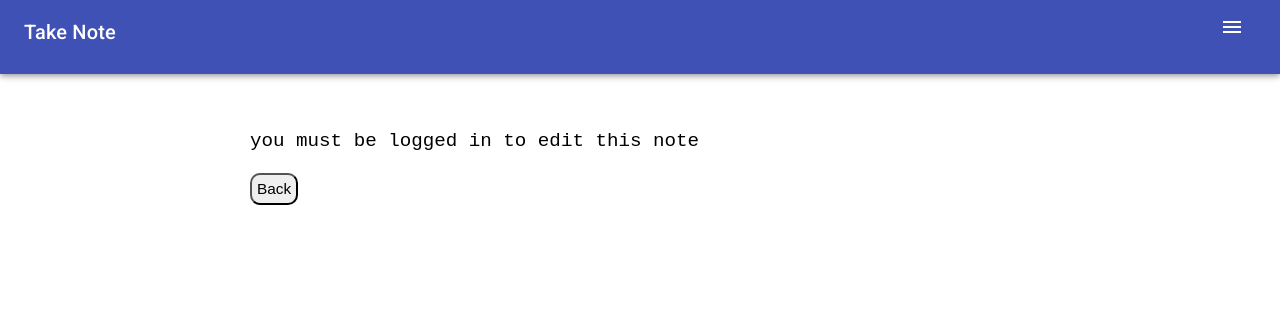
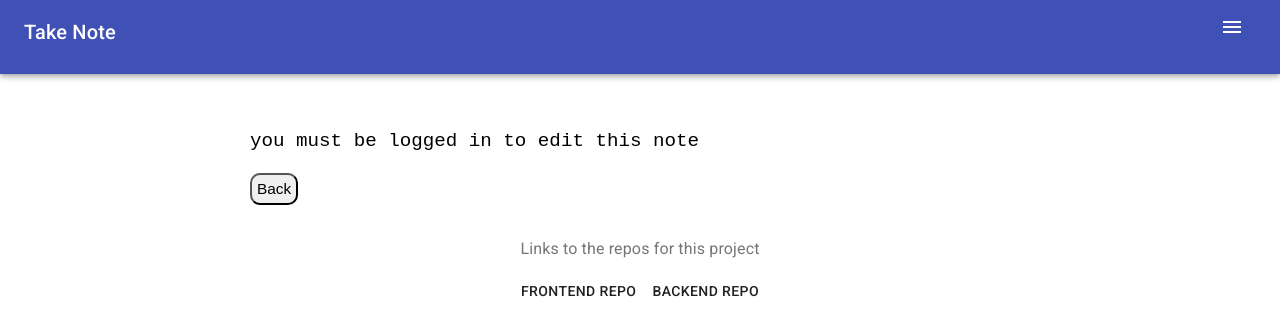
Before and after one commit to khamp19/mynotes-v2, a React (Create React App) app: page /notes/1/update in a window 1280 px wide. Shown: the top 336 px of the page. Built offline with nearby package versions, Linux system fonts and the light colour scheme; no server answers.

Commit message:
added footer; fixed spacing on landing page

```diff
--- /dev/null
+++ b/src/Components/Footer.js
@@ -0,0 +1,38 @@
+import React from 'react';
+import { Link as RouterLink } from 'react-router-dom';
+import Link from '@material-ui/core/Link';
+import Button from '@material-ui/core/Button';
+import Typography from '@material-ui/core/Typography';
+
+import { makeStyles } from '@material-ui/core/styles';
+
+const useStyles = makeStyles(theme => ({
+  footer: {
+    backgroundColor: theme.palette.background.paper,
+    padding: theme.spacing(6),
+  },
+}));
+
+const Footer = () => {
+  const classes = useStyles();
+
+  return (
+    <div>
+      <footer>
+        <Typography variant="subtitle1" align="center" color="textSecondary" component="p">
+          Links to the repos for this project
+        </Typography>
+        <div align="center">
+          <Link href='https://github.com/khamp19/mynotes-v2' target="_blank" rel="noopener noreferrer">
+            <Button>Frontend Repo</Button>
+          </Link>
+          <Link href='https://github.com/khamp19/notes_project_II' target="_blank" rel="noopener noreferrer">
+            <Button>Backend Repo</Button>
+          </Link>
+        </div>
+      </footer>
+    </div>
+  )
+}
+
+export default Footer;
--- a/src/Components/landingPage.js
+++ b/src/Components/landingPage.js
@@ -13,7 +13,7 @@ import { makeStyles } from '@material-ui/core/styles';
 
 const useStyles = makeStyles(theme => ({
   root: {
-    height: '100vh',
+    // height: '100vh',
     marginTop: '75px',
     overflow: 'hidden',
   },
@@ -56,15 +56,16 @@ const LandingPage = () => {
         <Grid item xs={12} sm={8} md={6} component={Paper} elevation={6} square>
           <div className={classes.paper}>
             <Typography component="h1" variant="h2" align="center" color="textPrimary" gutterBottom>
-              Hello world!
+              Take Note
             </Typography>
             <div>
               <Typography variant="h5" align="center" color="textSecondary" paragraph>
-                Welcome to my new and impoved note-taking app.
+                An app for keeping track of your thoughts
               </Typography>
               <p>
-                You can view the list of saved notes by clicking
-                the Note button. To create or update a note, please login or
+                View the list of saved notes by clicking
+                the Note button. </p>
+              <p>To create or update a note, please login or
                 register. There are links to the github repos for the frontend and backend
                 at the bottom of the page.
               </p>
@@ -74,16 +75,6 @@ const LandingPage = () => {
                 target="_blank" rel="noopener noreferrer">
                 My (Original) Notes Project
               </Link>
-              <br></br>
-              <div>
-                <p>Links to the repos for this project</p>
-                <Link component={RouterLink} to='https://github.com/khamp19/mynotes-v2' target="_blank" rel="noopener noreferrer">
-                  <Button>Frontend Repo</Button>
-                </Link>
-                <Link component={RouterLink} to='https://github.com/khamp19/notes_project_II' target="_blank" rel="noopener noreferrer">
-                  <Button>Backend Repo</Button>
-                </Link>
-              </div>
             </div>
           </div>
         </Grid>
--- a/src/index.js
+++ b/src/index.js
@@ -20,6 +20,7 @@ import Login from './Components/Authentication/login';
 import UserNav from './Components/Users/UserNav';
 // import SignInSide from './Components/SignInTest';
 import NavBar from './Components/NavBar';
+import Footer from './Components/Footer';
 
 const middleware = applyMiddleware(thunk, logger);
 const store = createStore(rootReducer, middleware);
@@ -38,6 +39,9 @@ ReactDOM.render(
         <Route exact path='/notes' component={AllNotes} />
         <Route exact path='/notes/:id' component={NoteDetail} />
         <Route exact path='/notes/:id/update' component={EditNote} />
+        <footer>
+          <Footer />
+        </footer>
       </div>
     </Router>
   </Provider>
```
